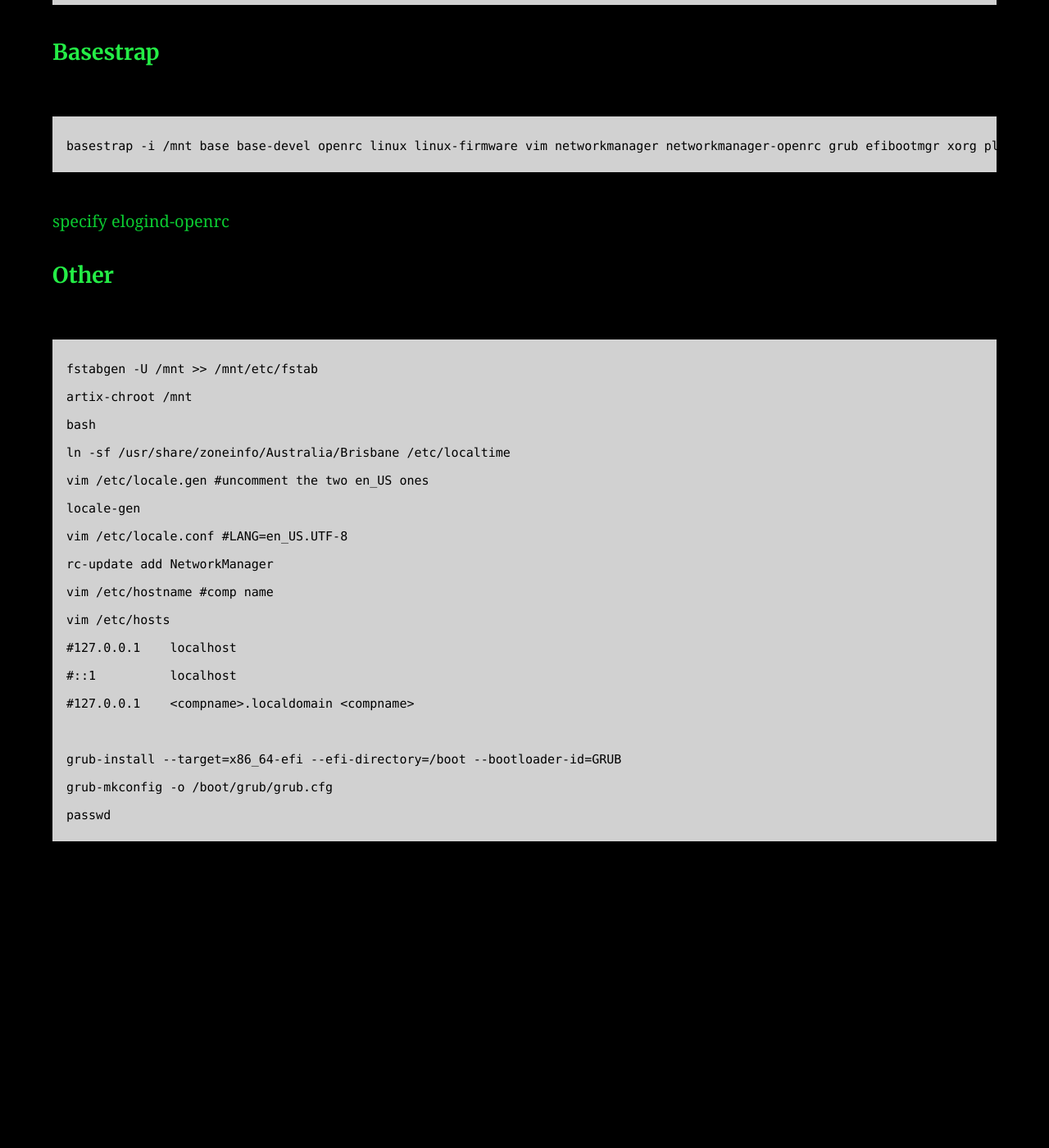
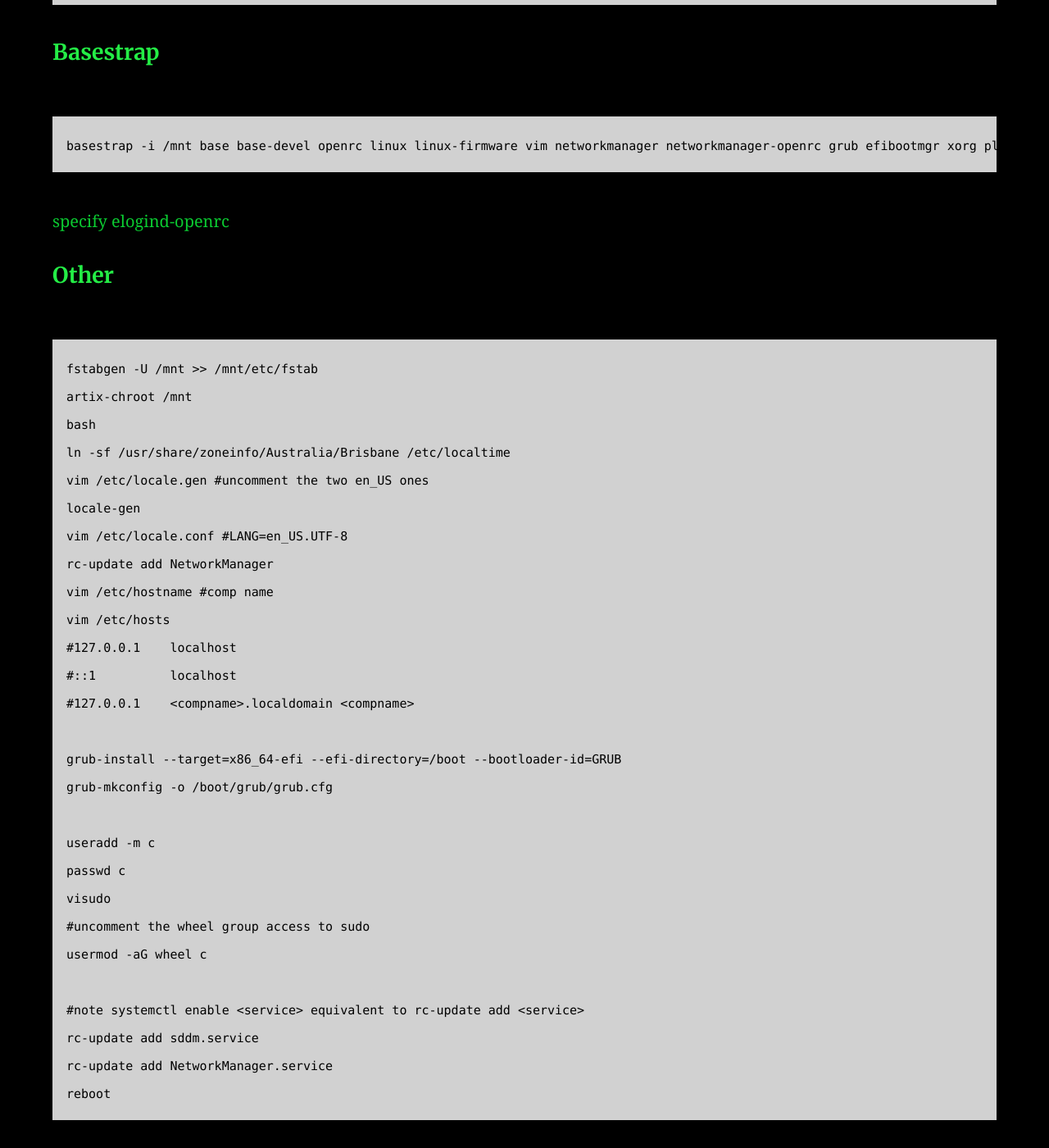
Before and after one commit to AC01010/Connor-McCartney.github.io, a Jekyll site: the page built from _posts/2015-07-27-artix.md, in a window 1280 px wide and 1400 px high, scrolled down 1252 px. Shown: the whole window at 82% size. Built offline with Jekyll 4.4.1, drawn with Linux system fonts in a browser that asks for light colours; before the commit the page ends 2312 px from its top, so only the background shows below that.

Commit message:
Update 2015-07-27-artix.md

````diff
--- a/_posts/2015-07-27-artix.md
+++ b/_posts/2015-07-27-artix.md
@@ -73,5 +73,15 @@ vim /etc/hosts
 
 grub-install --target=x86_64-efi --efi-directory=/boot --bootloader-id=GRUB
 grub-mkconfig -o /boot/grub/grub.cfg
-passwd
+
+useradd -m c
+passwd c
+visudo
+#uncomment the wheel group access to sudo
+usermod -aG wheel c
+
+#note systemctl enable <service> equivalent to rc-update add <service>
+rc-update add sddm.service
+rc-update add NetworkManager.service
+reboot
 ```
````
